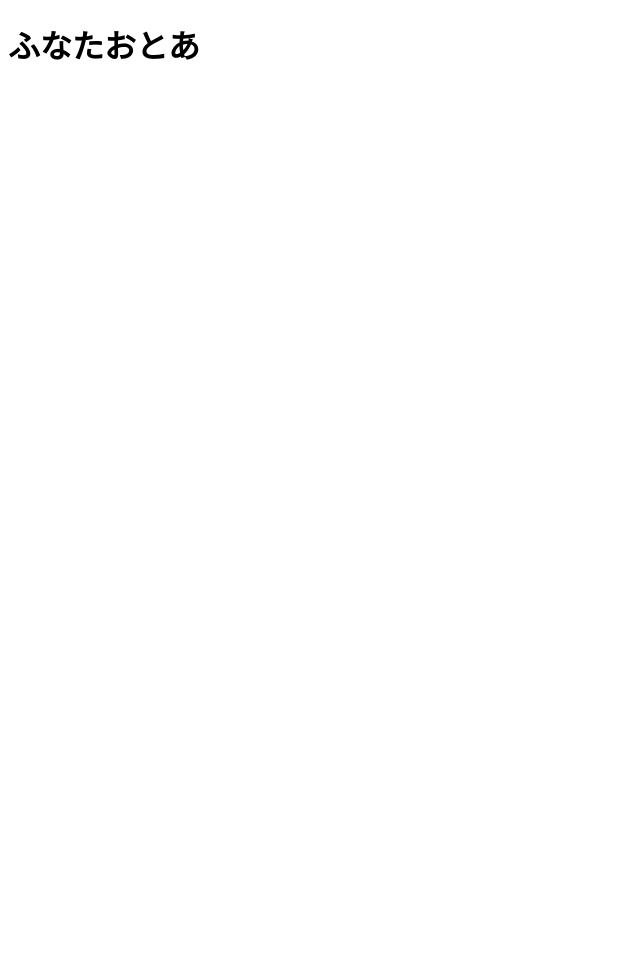
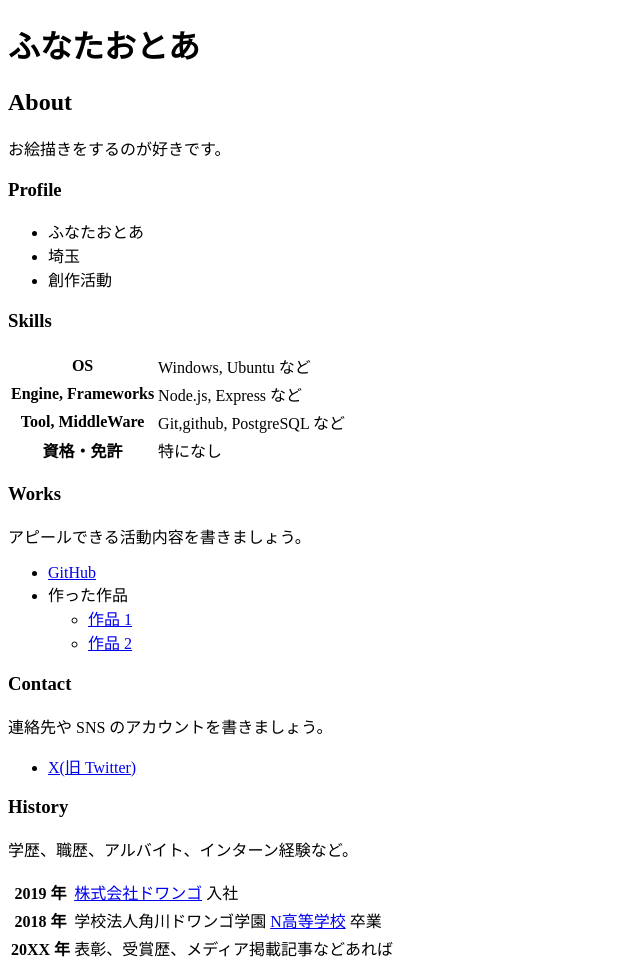
Before and after one commit to Hunataotoa/Hunataotoa.github.io, a plain HTML site: page index.html in a window 1280 px wide. Shown: the whole page, without its empty margins (0-640 px from the left). Before the commit the page ends 800 px from the top, so only its background shows below. Drawn offline with Linux system fonts and the light colour scheme.

Commit message:
ポートフォリオに必要な情報を追加

```diff
--- a/index.html
+++ b/index.html
@@ -7,5 +7,73 @@
   </head>
   <body>
     <h1>ふなたおとあ</h1>
+
+    <h2>About</h2>
+    <p>
+      お絵描きをするのが好きです。
+    </p>
+
+    <h3>Profile</h3>
+    <ul>
+      <li>ふなたおとあ</li>
+      <li>埼玉</li>
+      <li>創作活動</li>
+    </ul>
+
+    <h3>Skills</h3>
+    <table>
+      <tr>
+        <th>OS</th>
+        <td>Windows, Ubuntu など</td>
+      </tr>
+      <tr>
+        <th>Engine, Frameworks</th>
+        <td>Node.js, Express など</td>
+      </tr>
+      <tr>
+        <th>Tool, MiddleWare</th>
+        <td>Git,github, PostgreSQL など</td>
+      </tr>
+      <tr>
+        <th>資格・免許</th>
+        <td>特になし</td>
+      </tr>
+    </table>
+
+    <h3>Works</h3>
+    <p>アピールできる活動内容を書きましょう。</p>
+    <ul>
+      <li><a href="https://github.com/">GitHub</a></li>
+      <li>
+        作った作品
+        <ul>
+          <li><a href="https://example.com/">作品 1</a></li>
+          <li><a href="https://example.com/">作品 2</a></li>
+        </ul>
+      </li>
+    </ul>
+
+    <h3>Contact</h3>
+    <p>連絡先や SNS のアカウントを書きましょう。</p>
+    <ul>
+      <li><a href="https://twitter.com/n_yobikou">X(旧 Twitter)</a></li>
+    </ul>
+
+    <h3>History</h3>
+    <p>学歴、職歴、アルバイト、インターン経験など。</p>
+    <table>
+      <tr>
+        <th>2019 年</th>
+        <td><a href="https://dwango.co.jp/">株式会社ドワンゴ</a> 入社</td>
+      </tr>
+      <tr>
+        <th>2018 年</th>
+        <td>学校法人角川ドワンゴ学園 <a href="https://nnn.ed.jp/">N高等学校</a> 卒業</td>
+      </tr>
+      <tr>
+        <th>20XX 年</th>
+        <td>表彰、受賞歴、メディア掲載記事などあれば</td>
+      </tr>
+    </table>
   </body>
 </html>
```
